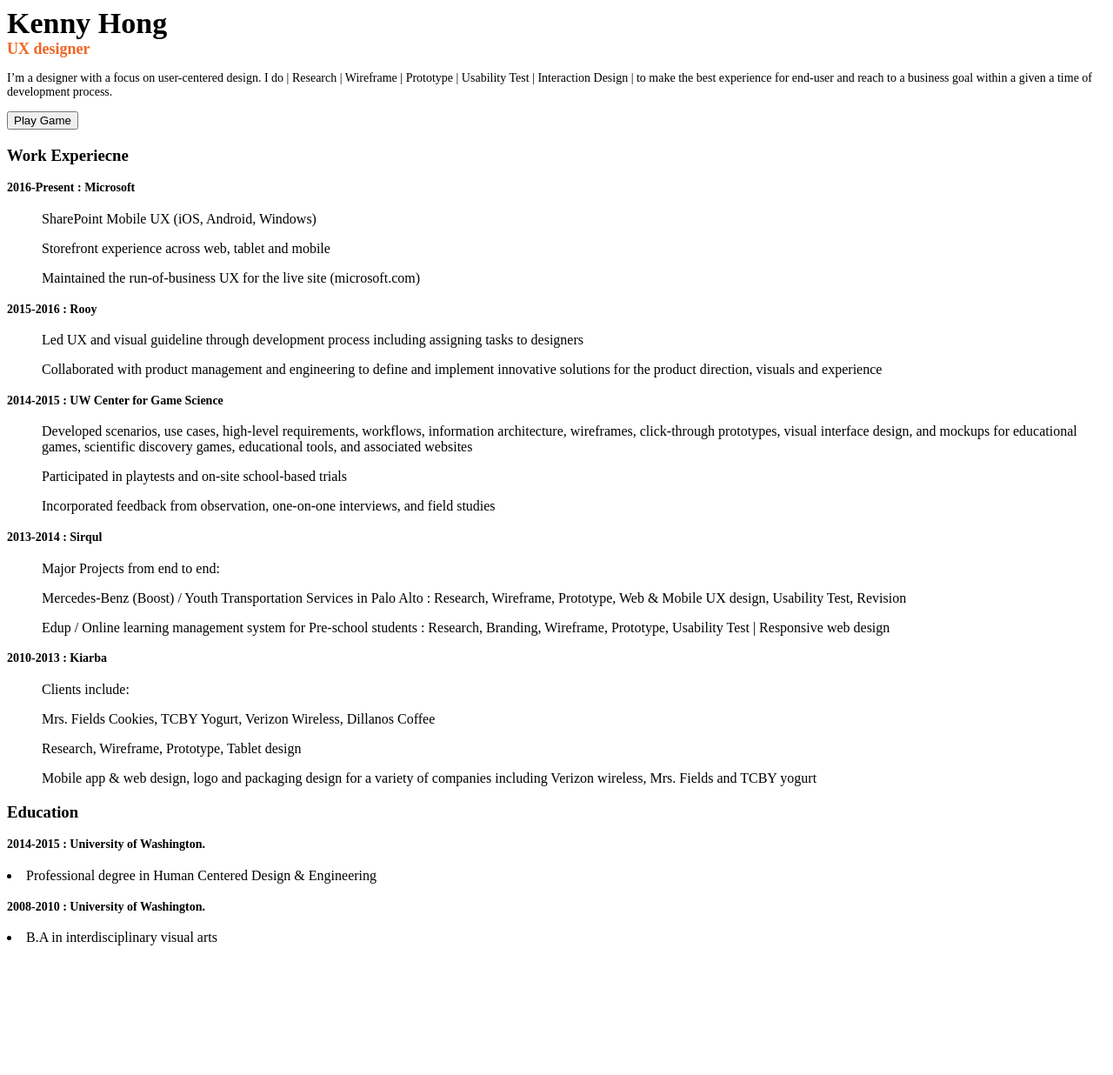
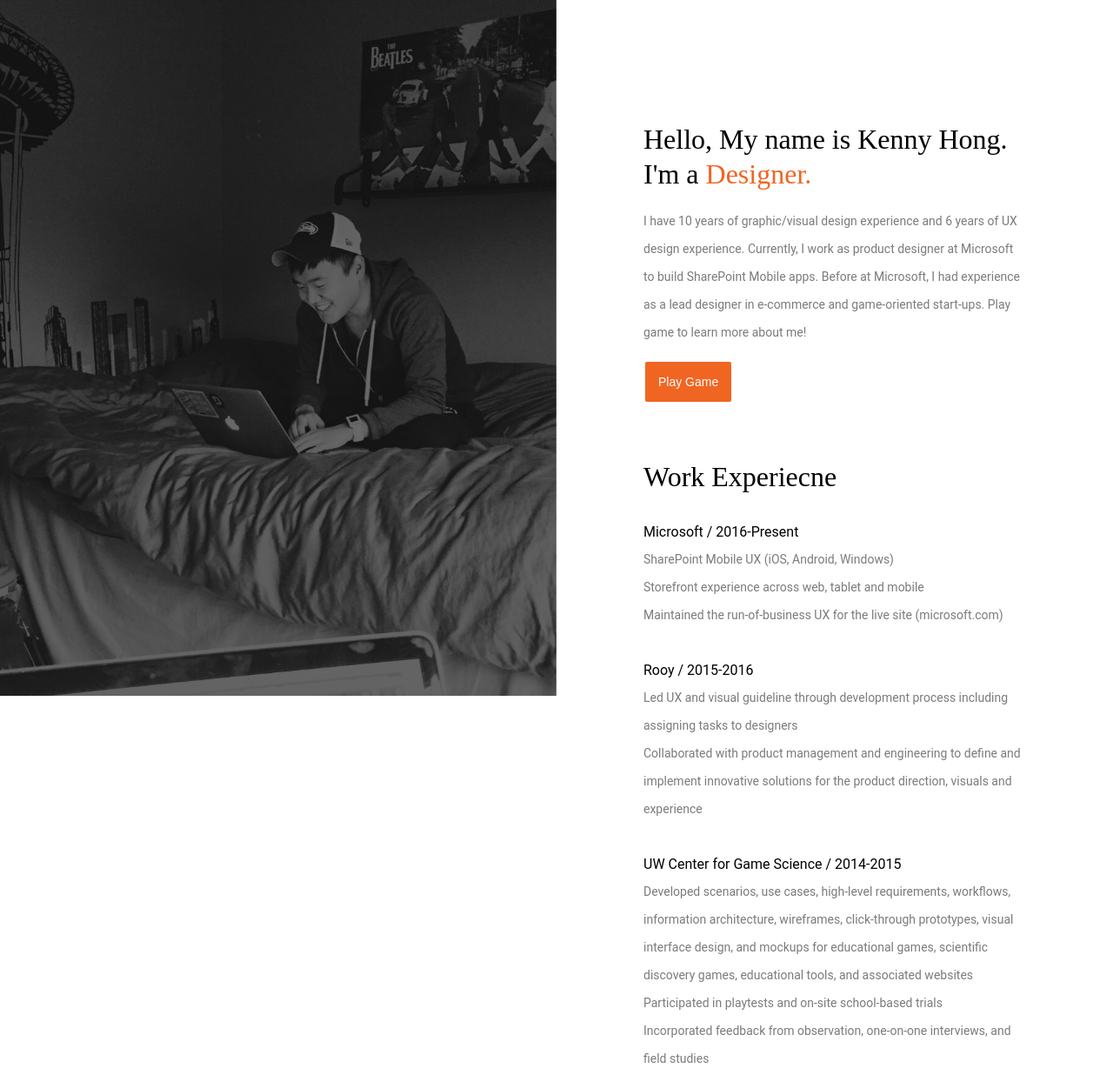
Before and after one commit to ibis0503/aboutKenny, a plain HTML site: page index.html in a window 1280 px wide. Shown: the top 1236 px of the page at 87% size. Before the commit the page ends 1095 px from the top, so only its background shows below. Drawn offline with Linux system fonts and the light colour scheme.

Commit message:
updated lots of style for assingment finally!

```diff
--- a/app.js
+++ b/app.js
@@ -15,12 +15,13 @@ function guessingGame() {
 
   // Create function from question 1 to 5 //
   function questionOnetoFive() {
-    var answers = ['NO','NO','NO','NO','YES'];
-    var questions = ['Q1. Kenny\'s currently working at Xbox Team (y/n or yes/no)', 'Q2. Kenny grauated from Harvard Law School (y/n or yes/no)', 'Q3. Kenny recently graduated from college (y/n or yes/no)', 'Q4. Kenny has bachelor\'s degree in Human Centered Design & Engineering  (y/n or yes/no)','Q5. My favorite color is white (yes / no)'];
+    var answers1 = ['NO','NO','NO','NO','YES'];
+    var answers2 = ['N','N','N','N','Y'];
+    var questions = ['Q1. Kenny\'s currently working at Xbox Team (y/n or yes/no)', 'Q2. Kenny grauated from Harvard Law School (y/n or yes/no)', 'Q3. Kenny recently graduated from college (y/n or yes/no)', 'Q4. Kenny has bachelor\'s degree in Human Centered Design & Engineering  (y/n or yes/no)','Q5. My favorite color is white (y/n or yes/no)'];
 
     for (var i = 0; i < questions.length; i++) {
       var userAnswer = prompt(questions[i]);
-      if (userAnswer.toUpperCase() === answers[i]) {
+      if (userAnswer.toUpperCase() === answers1[i] || userAnswer.toUpperCase() === answers2[i]) {
         console.log('You got it right!');
         alert('You got it right!');
         correctAnswer += 1;
@@ -73,7 +74,7 @@ function guessingGame() {
       // Ask users question to guess input inside of strings, and tell users whether their answer is correct or not //
       if (answerSeven.indexOf(userAnswerSeven.toUpperCase()) !== -1) {
         console.log ('Yes,I\'m from ' + userAnswerSeven.toUpperCase());
-        alert ('You got it right! \nI\'m from ' + userAnswerSeven);
+        alert ('You got it right! \nI\'m from ' + answerSeven[0] + ', ' + answerSeven[1]);
         correctAnswer += 1;
       } else {
         console.log ('I\'m not from ' + userAnswerSeven.toUpperCase() +'. Try again!');
--- a/index.html
+++ b/index.html
@@ -5,41 +5,77 @@
   <link type="text/css" rel="stylesheet" href="./style.css"/>
 </head>
 <body>
-  <h1>Kenny Hong</h1>
-  <h2>UX designer</h2>
-    <p>I’m a designer with a focus on user-centered design. I do | Research | Wireframe | Prototype | Usability Test | Interaction Design | to make the best experience for end-user and reach to a business goal within a given a time of development process.</p>
-  <button id ="button" onclick="guessingGame()">Play Game</button>
-  <h3>Work Experiecne</h3>
-    <h4> 2016-Present : Microsoft </h4>
-      <ul>SharePoint Mobile UX (iOS, Android, Windows)</ul>
-      <ul>Storefront experience across web, tablet and mobile</ul>
-      <ul>Maintained the run-of-business UX for the live site (microsoft.com)</ul>
+  <div clas = "container">
+    <div class = "box left">
+      <div class = "background-image">
+      </div>
+    </div>
 
-    <h4> 2015-2016 : Rooy </h4>
-      <ul>Led UX and visual guideline through development process including assigning tasks to designers </ul>
-      <ul>Collaborated with product management and engineering to define and implement innovative solutions for the product direction, visuals and experience</ul>
+    <div class = "box right">
+      <div class = "resume">
+        <div class = "introduction">
+          <div class = "hello">
+            <h1>Hello, My name is Kenny Hong.</h1>
+          </div>
+          <div class = "hello">
+            <h1>I'm a <span>Designer.</span></h1>
+          </div>
+            <p>I have 10 years of graphic/visual design experience and 6 years of UX design experience. Currently, I work as product designer at Microsoft to build SharePoint Mobile apps. Before at Microsoft, I had experience as a lead designer in e-commerce and game-oriented start-ups. Play game to learn more about me!</p>
+          <button id ="button" onclick="guessingGame()">Play Game</button>
+        </div> <!--introduction -->
 
-    <h4> 2014-2015 : UW Center for Game Science </h4>
-      <ul>Developed scenarios, use cases, high-level requirements, workflows, information architecture, wireframes, click-through prototypes, visual interface design, and mockups for educational games, scientific discovery games, educational tools, and associated websites</ul>
-      <ul>Participated in playtests and on-site school-based trials </ul>
-      <ul>Incorporated feedback from observation, one-on-one interviews, and field studies</ul>
+        <div class = "work-experience">
+          <div class = "title">
+            <h1>Work Experiecne</h1>
+          </div> <!--title -->
+          <div class = "list">
+              <h3> Microsoft / 2016-Present </h3>
+                <li>SharePoint Mobile UX (iOS, Android, Windows)</li>
+                <li>Storefront experience across web, tablet and mobile</li>
+                <li>Maintained the run-of-business UX for the live site (microsoft.com)</li>
+            </div> <!--list -->
+          <div class = "list">
+              <h3> Rooy / 2015-2016 </h3>
+                <li>Led UX and visual guideline through development process including assigning tasks to designers </li>
+                <li>Collaborated with product management and engineering to define and implement innovative solutions for the product direction, visuals and experience</li>
+            </div> <!--list -->
+            <div class = "list">
+              <h3> UW Center for Game Science / 2014-2015 </h3>
+                <li>Developed scenarios, use cases, high-level requirements, workflows, information architecture, wireframes, click-through prototypes, visual interface design, and mockups for educational games, scientific discovery games, educational tools, and associated websites</li>
+                <li>Participated in playtests and on-site school-based trials </li>
+                <li>Incorporated feedback from observation, one-on-one interviews, and field studies</li>
+            </div> <!--list -->
+            <div class = "list">
+              <h3> Sirqul / 2013-2014 </h3>
+                <li>Major Projects from end to end:</li>
+                <li>Mercedes-Benz (Boost) / Youth Transportation Services in Palo Alto : Research, Wireframe, Prototype, Web &amp; Mobile UX design, Usability Test, Revision</li>
+                <li>Edup / Online learning management system for Pre-school students : Research, Branding, Wireframe, Prototype, Usability Test | Responsive web design </li>
+            </div> <!--list -->
+            <div class = "list">
+              <h3> Kiarba / 2010-2013 </h3>
+                <li>Clients include:</li>
+                  <li>Mrs. Fields Cookies, TCBY Yogurt, Verizon Wireless, Dillanos Coffee</li>
+                  <li>Research, Wireframe, Prototype, Tablet design</li>
+                  <li>Mobile app &amp; web design, logo and packaging design for a variety of companies including Verizon wireless, Mrs. Fields and TCBY yogurt</li>
+            </div> <!--list -->
+          </div> <!--work experience -->
 
-    <h4> 2013-2014 : Sirqul </h4>
-      <ul>Major Projects from end to end:</ul>
-      <ul>Mercedes-Benz (Boost) / Youth Transportation Services in Palo Alto : Research, Wireframe, Prototype, Web &amp; Mobile UX design, Usability Test, Revision</ul>
-      <ul>Edup / Online learning management system for Pre-school students : Research, Branding, Wireframe, Prototype, Usability Test | Responsive web design </ul>
-
-    <h4> 2010-2013 : Kiarba </h4>
-      <ul>Clients include:</ul>
-        <ul>Mrs. Fields Cookies, TCBY Yogurt, Verizon Wireless, Dillanos Coffee</ul>
-        <ul>Research, Wireframe, Prototype, Tablet design</ul>
-        <ul>Mobile app &amp; web design, logo and packaging design for a variety of companies including Verizon wireless, Mrs. Fields and TCBY yogurt</ul>
-
-  <h3>Education</h3>
-    <h4>2014-2015 : University of Washington.</h4>
-      <li>Professional degree in Human Centered Design &amp; Engineering</li>
-    <h4>2008-2010 : University of Washington.</h4>
-      <li>B.A in interdisciplinary visual arts</li>
+        <div class = "education">
+          <div class = "title">
+          <h1>Education</h1>
+            <div class = "list">
+              <h3>University of Washington / 2014 - 2015</h3>
+                <li>Professional degree in Human Centered Design &amp; Engineering</li>
+            </div> <!--list-->
+            <div class = "list">
+              <h3>University of Washington / 2008 - 2010</h3>
+                <li>B.A in interdisciplinary visual arts</li>
+            </div> <!--list-->
+          </div> <!--title-->
+        </div><!--education-->
+      </div><!--resume -->
+    </div><!--box right -->
+  </div><!--continer -->
   <script type="text/javascript" src="./app.js"></script>
 </body>
 </html>
--- a/style.css
+++ b/style.css
@@ -1,23 +1,125 @@
+body {
+  margin-top: 0;
+}
+
+.container {
+  display: flex;
+  width: 100%;
+  flex-direction: row;
+}
+
+.box {
+  width: 50%;
+  height: 100vh;
+  position: absolute;
+}
+
+.left {
+  left: 0;
+  position: fixed;
+
+}
+
+.background-image {
+  height: 100vh;
+  background-image: url(../aboutKenny/images/profile.jpg);
+  background-size: cover;
+  background-position: center top;
+}
+
+.right {
+  right: 0;
+}
+
+.resume {
+  margin: 100px;
+}
+
+.introduction {
+  padding-top: 10%;
+}
+
+.hello {
+  min-height: 40px;
+  margin: 0;
+  padding: 0;
+}
+
+#button {
+  background-color: #F16522;
+  border: none;
+  color: white;
+  padding: 15px;
+  font-size: 14px;
+  margin: 4px 2px;
+  cursor: pointer;
+  border-radius: 2px;
+}
+
+.work-experience, .education{
+  padding-top: 15%;
+}
+
+.title {
+  padding-bottom: 5%;
+}
+
+.list {
+  padding-bottom: 5%;
+}
+
+@font-face {
+  font-family: 'Suranna', serif;
+  font-family: font-family: 'Roboto', sans-serif;
+  src: <link href="https://fonts.googleapis.com/css?family=Roboto|Suranna" rel="stylesheet">
+}
+
 h1 {
-  margin: 0px;
-  font-size: 34px;
+  font-family: 'Suranna';
+  font-weight: 100;
+  margin: 0;
+  color: #000000;
+  line-height: 1;
+  font-size: 32px;
+}
+
+span {
+  font-family: 'Suranna';
+  color: #F16522;
 }
 
 h2 {
-  font-size: 18px;
-  font-weight: bold;
-  color: #F16522;
-  margin-top: 0px;
+  font-family: 'Suranna';
+  font-weight: 100;
+  margin: 0;
+  color: #000000;
+  line-height: 1;
+  font-size: 24px;
 }
 
 h3 {
-  font-szie: 16px;
+  font-family: 'Roboto';
+  color: #000000;
+  font-weight: normal;
+  font-size: 16px;
+  line-height: 20px;
+  margin-bottom: 5px;
 }
 
-h4 {
+li {
+  font-family: 'Roboto';
+  color: #7b7b7b;
+  font-weight: normal;
   font-size: 14px;
+  line-height: 32px;
+  list-style-type: none;
 }
 
+
 p {
+  font-family: 'Roboto';
+  color: #7b7b7b;
+  font-weight: normal;
   font-size: 14px;
+  line-height: 32px;
 }
```
Also changed, not shown: images/profile.jpg (added).
